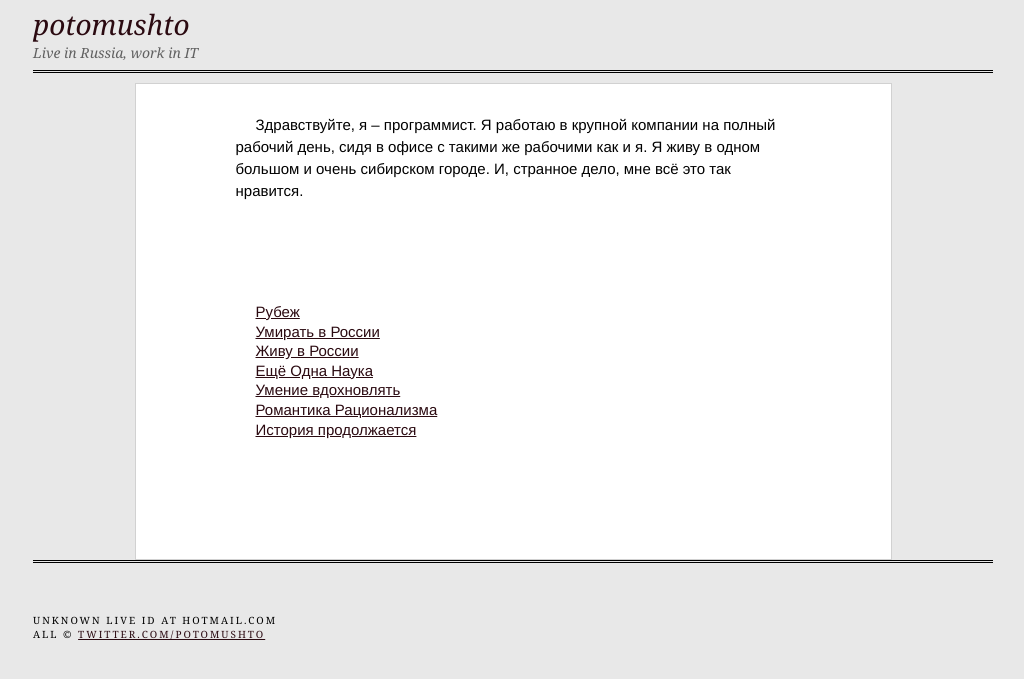
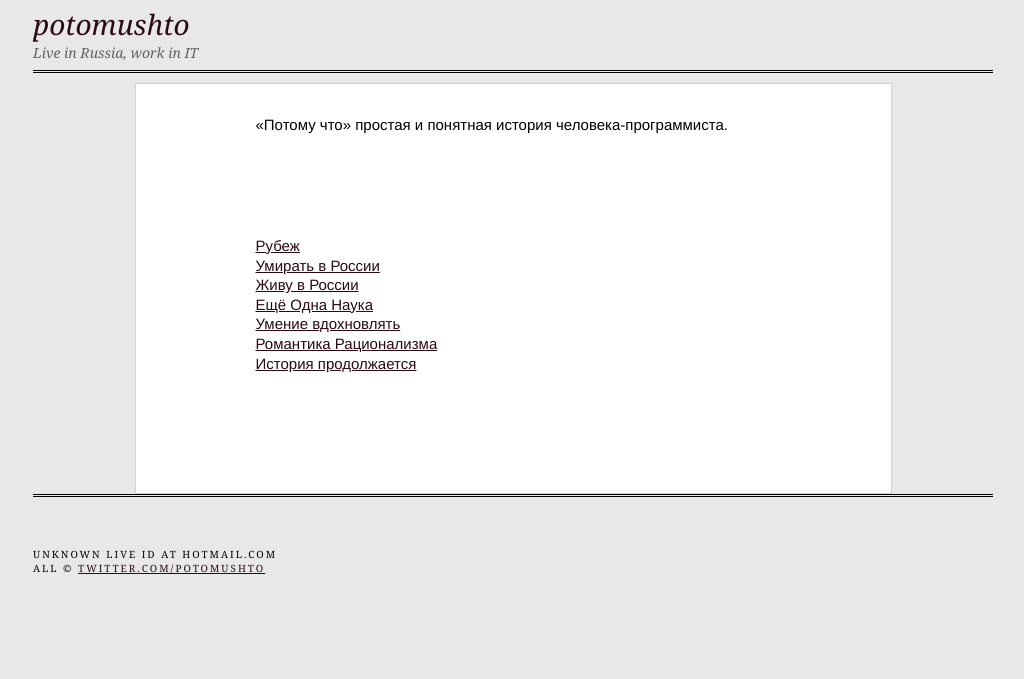
Before and after one commit to ptmt/ptmt.github.com, a Jekyll site: the page built from index.html, in a window 1280 px wide. Shown: the top 679 px of the page, without its empty margins (127-1151 px from the left). Built offline with Jekyll 4.4.1, drawn with Linux system fonts in a browser that asks for light colours; Markdown is read by kramdown in place of the engine named in the settings.

Commit message:
Update index.html

```diff
--- a/index.html
+++ b/index.html
@@ -5,7 +5,7 @@ title: вот почему
 
 <article>
 
-  <p>Здравствуйте, я – программист. Я работаю в крупной компании на полный рабочий день, сидя в офисе с такими же рабочими как и я. Я живу в одном большом и очень сибирском городе. И, странное дело, мне всё это так нравится.</p>
+  <p>&laquo;Потому что&raquo; простая и понятная история человека-программиста.</p>
 
   <ul class="posts">
     {% for post in site.posts %}
```
